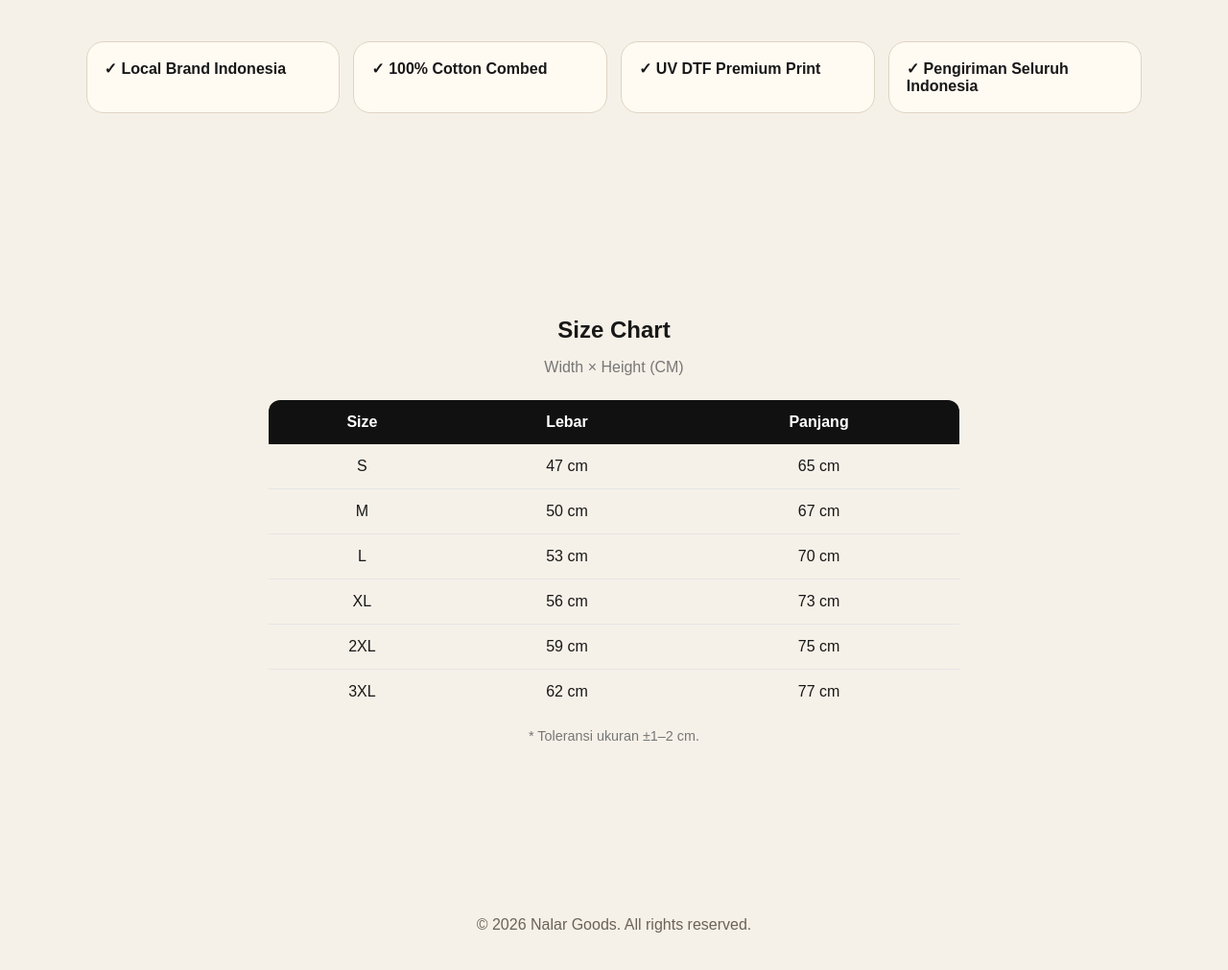
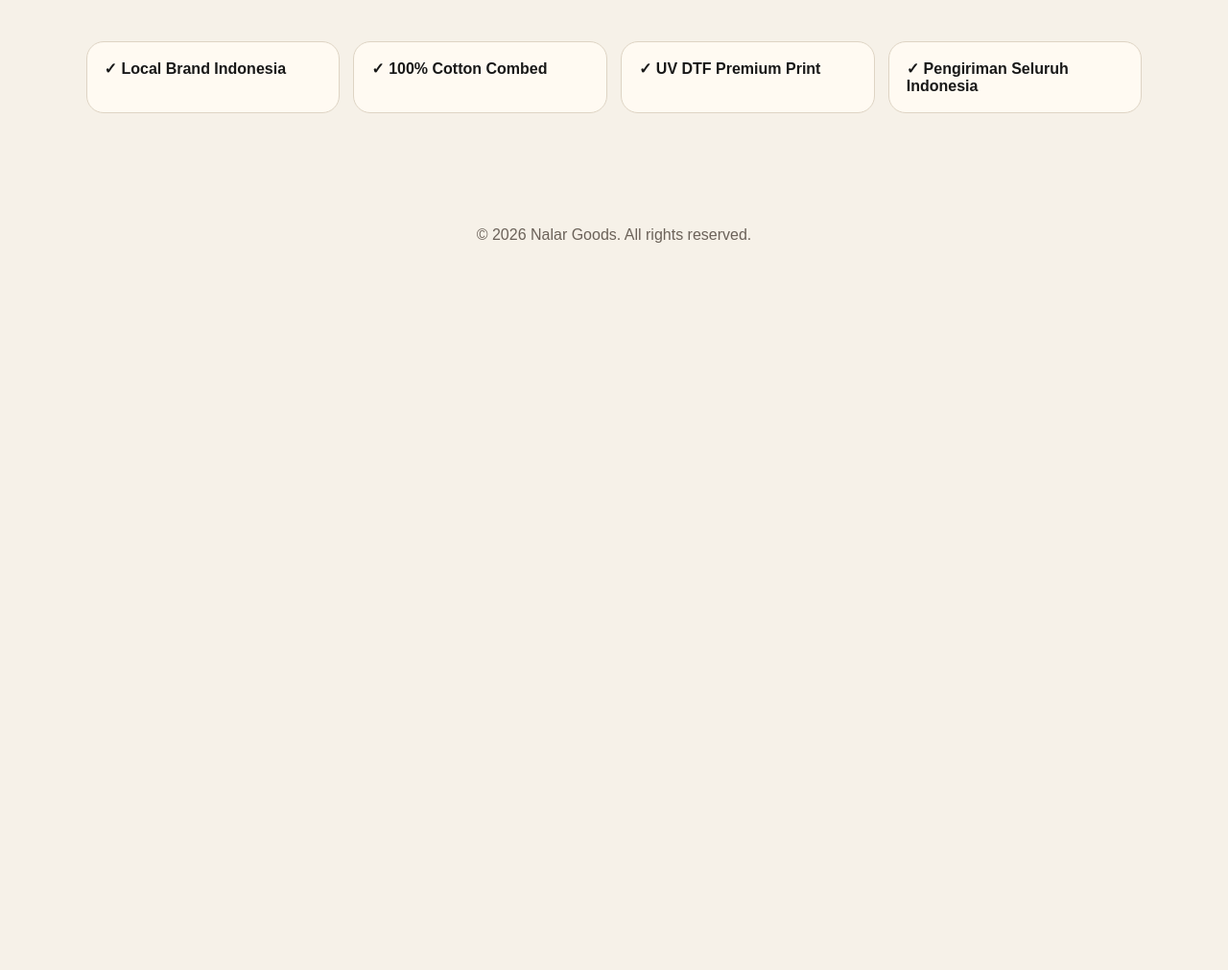
Before and after one commit to erwancode/website, a plain HTML site: page index.html in a window 1280 px wide. Shown: the part 2129-3140 px from the top of the page at 96% size. After the commit the page ends 2429 px from the top, so only its background shows below. Drawn offline with Linux system fonts and the light colour scheme.

Commit message:
Update index.html

```diff
--- a/index.html
+++ b/index.html
@@ -176,33 +176,6 @@
   </aside>
 
   <div id="overlay" class="overlay" onclick="toggleCart()"></div>
-    <!-- Size Chart -->
-<section id="size-chart" class="size-chart">
-    <h2>Size Chart</h2>
-    <p class="subtitle">Width × Height (CM)</p>
-
-    <table>
-        <thead>
-            <tr>
-                <th>Size</th>
-                <th>Lebar</th>
-                <th>Panjang</th>
-            </tr>
-        </thead>
-        <tbody>
-            <tr><td>S</td><td>47 cm</td><td>65 cm</td></tr>
-            <tr><td>M</td><td>50 cm</td><td>67 cm</td></tr>
-            <tr><td>L</td><td>53 cm</td><td>70 cm</td></tr>
-            <tr><td>XL</td><td>56 cm</td><td>73 cm</td></tr>
-            <tr><td>2XL</td><td>59 cm</td><td>75 cm</td></tr>
-            <tr><td>3XL</td><td>62 cm</td><td>77 cm</td></tr>
-        </tbody>
-    </table>
-
-    <p class="note">
-        * Toleransi ukuran ±1–2 cm.
-    </p>
-</section>
 
   <footer>
     <p>© 2026 Nalar Goods. All rights reserved.</p>
```
